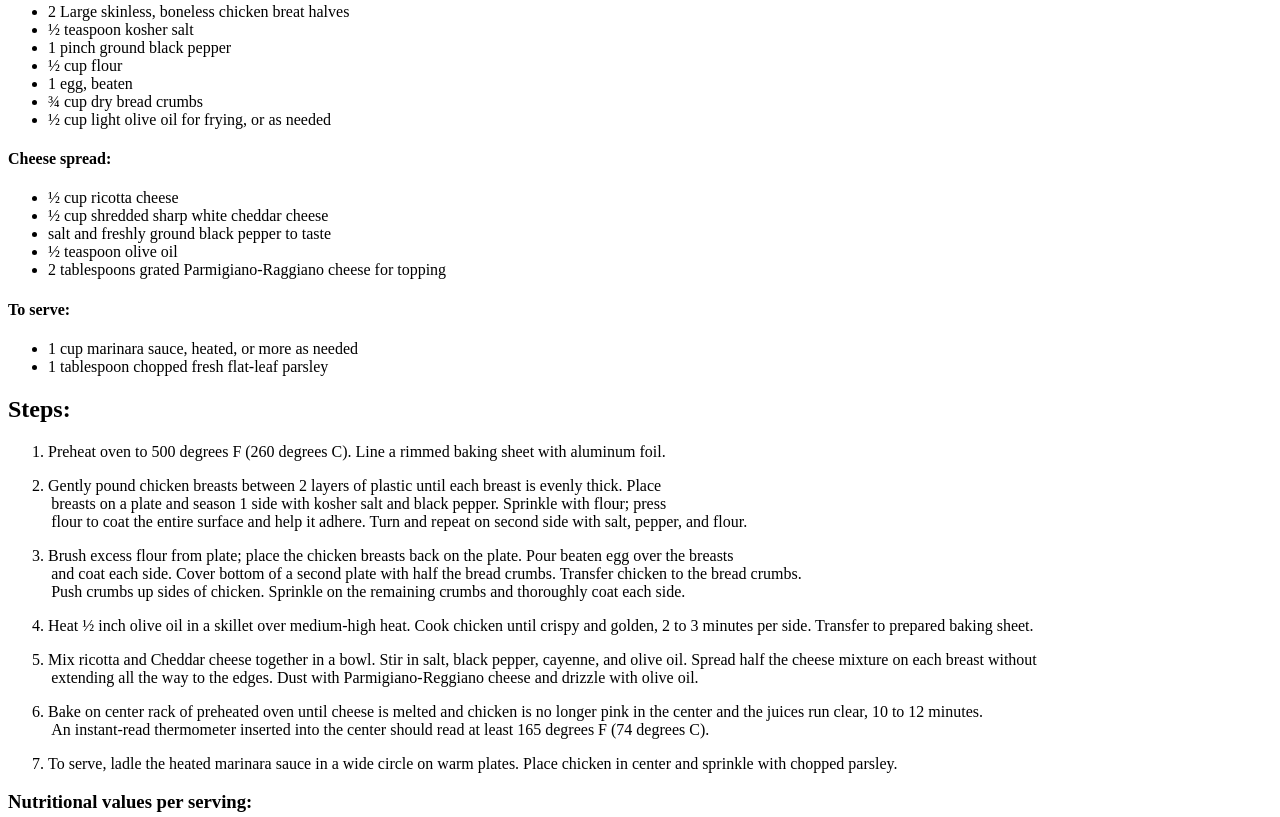
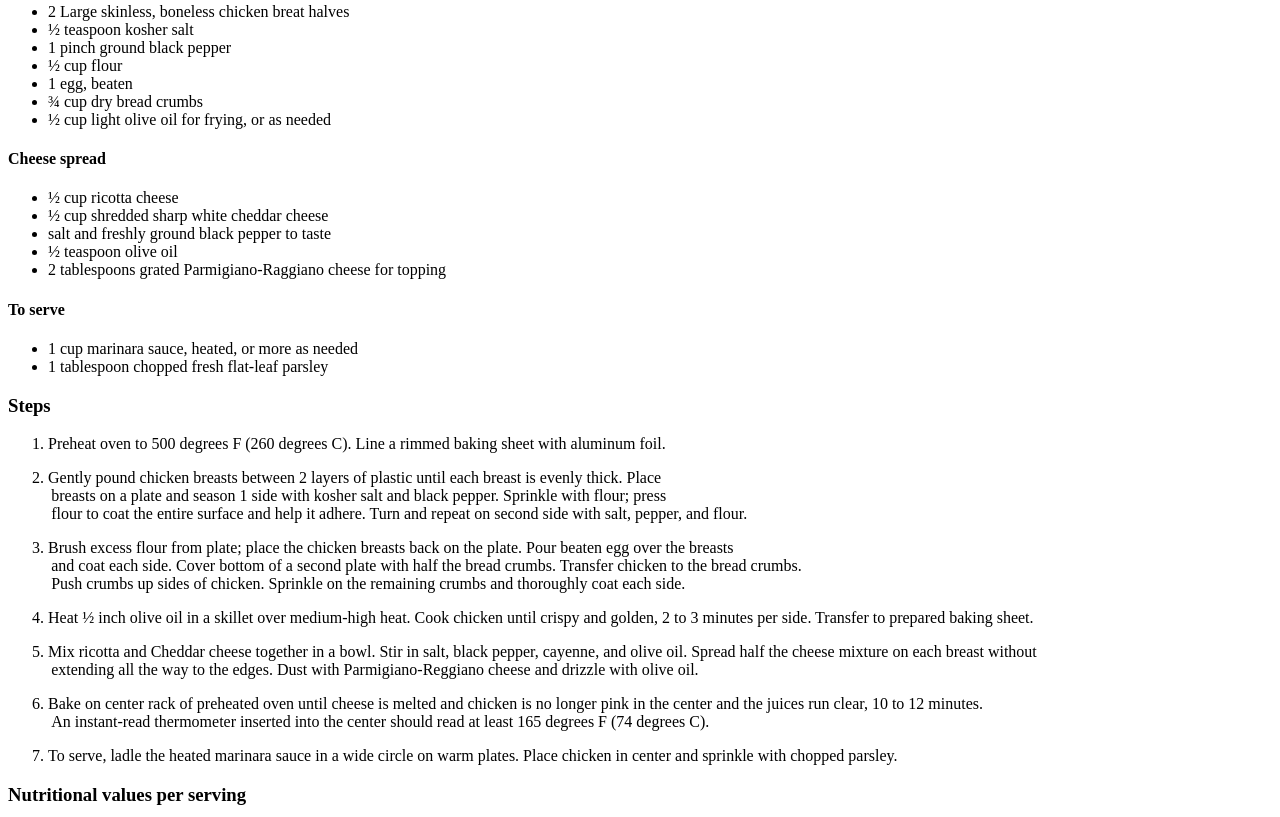
Before and after one commit to dvdahn/odin-recipes, a plain HTML site: page recipes/parmesan.html in a window 1280 px wide. Shown: the part 606-1423 px from the top of the page. Drawn offline with Linux system fonts and the light colour scheme.

Commit message:
minor tweaks for consistency

```diff
--- a/recipes/parmesan.html
+++ b/recipes/parmesan.html
@@ -25,7 +25,7 @@
             <li>&#190; cup dry bread crumbs</li>
             <li>&#189; cup light olive oil for frying, or as needed</li>
         </ul>
-        <h4>Cheese spread:</h4>
+        <h4>Cheese spread</h4>
         <ul>
             <li>&#189; cup ricotta cheese</li>
             <li>&#189; cup shredded sharp white cheddar cheese</li>
@@ -34,13 +34,13 @@
             <li> 2 tablespoons grated Parmigiano-Raggiano cheese for topping</li>
         </ul>
 
-        <h4>To serve:</h4>
+        <h4>To serve</h4>
         <ul>
             <li>1 cup marinara sauce, heated, or more as needed</li>
             <li>1 tablespoon chopped fresh flat-leaf parsley</li>
         </ul>
 
-        <h2>Steps:</h2>
+        <h3>Steps</h3>
         <ol>
             <p><li>Preheat oven to 500 degrees F (260 degrees C). Line a rimmed baking sheet with aluminum foil.</li></p>
             <p><li>Gently pound chicken breasts between 2 layers of plastic until each breast is evenly thick. Place <br>&thinsp;breasts on a plate and season 1 side with kosher salt and black pepper. Sprinkle with flour; press <br>&thinsp;flour to coat the entire surface and help it adhere. Turn and repeat on second side with salt, pepper, and flour.</li></p>
@@ -51,7 +51,7 @@
             <p><li>To serve, ladle the heated marinara sauce in a wide circle on warm plates. Place chicken in center and sprinkle with chopped parsley.</li></p>
         </ol>
 
-        <h3>Nutritional values per serving:</h3>
+        <h3>Nutritional values per serving</h3>
         <ul>
             <li>1010 calories</li>
             <li>60.8g protein</li>
```
